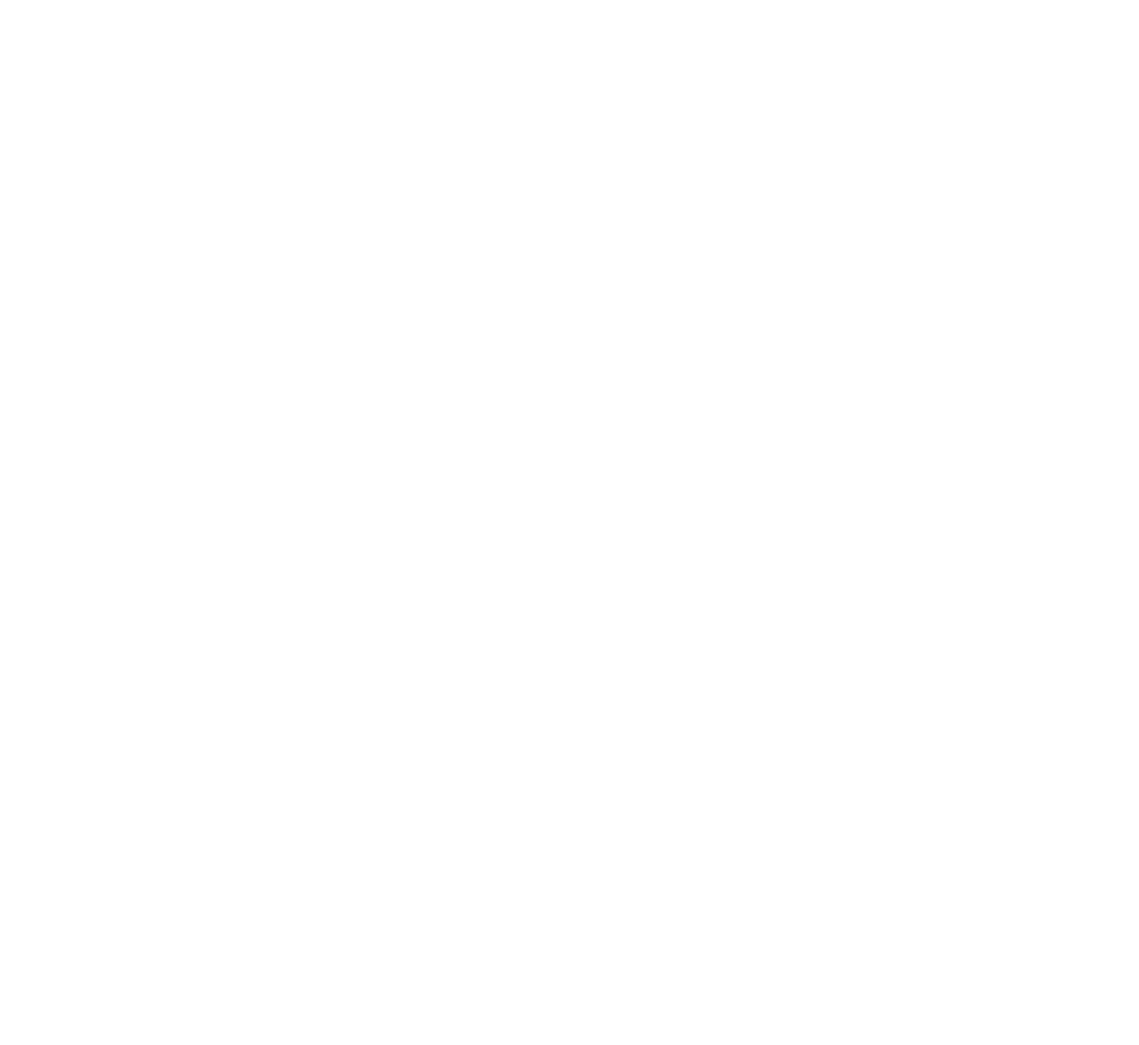
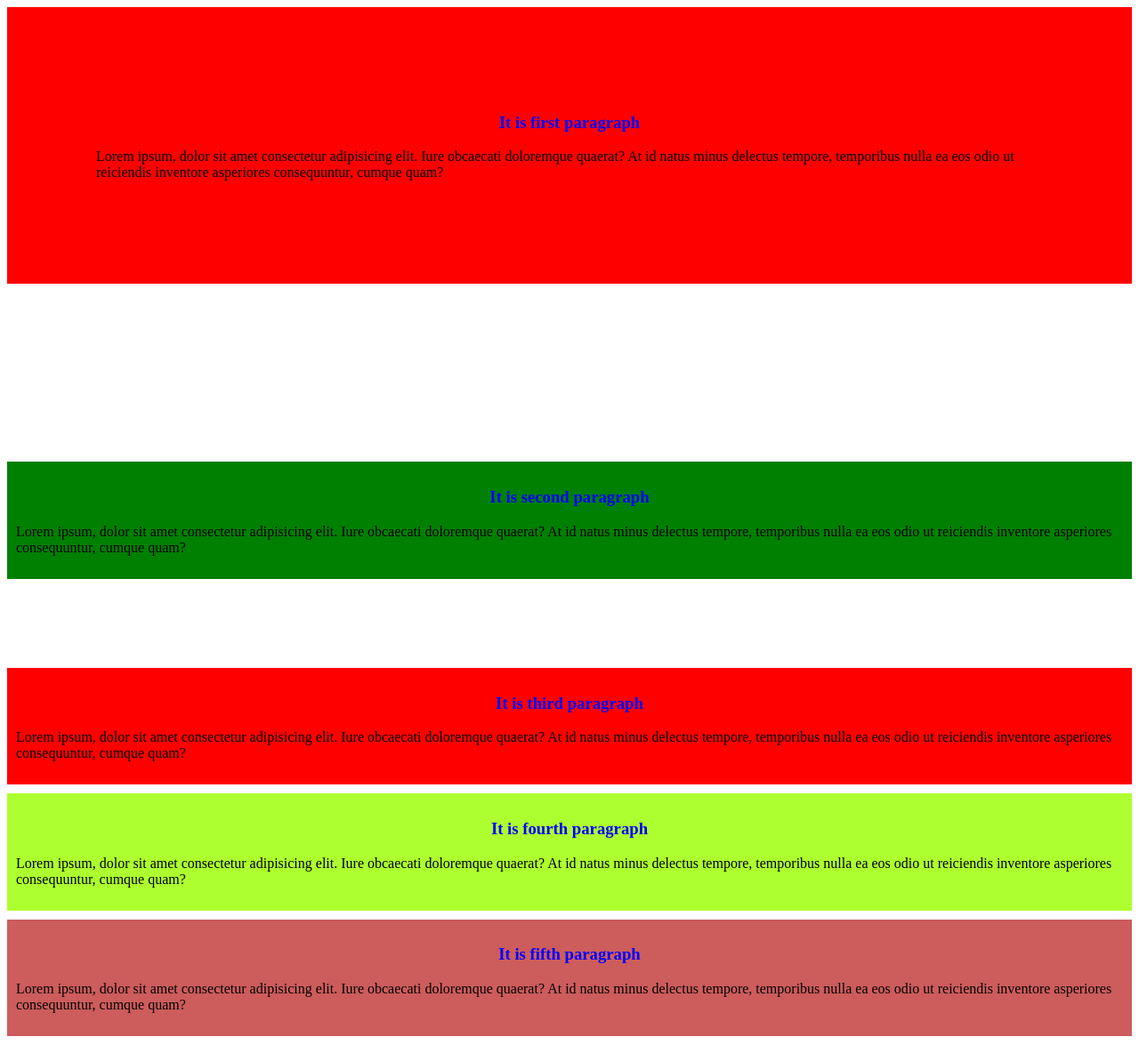
Before and after one commit to mus03/my-first-project, a plain HTML site: page index.html in a window 1280 px wide. Shown: the whole page at 89% size. Before the commit the page ends 800 px from the top, so only its background shows below. Drawn offline with Linux system fonts and the light colour scheme.

Commit message:
adding css

```diff
--- a/index.html
+++ b/index.html
@@ -4,6 +4,53 @@
     <meta charset="UTF-8" />
     <meta name="viewport" content="width=device-width, initial-scale=1.0" />
     <title>My first Project</title>
+    <link rel="stylesheet" href="\styles\style.css" />
   </head>
-  <body></body>
+  <body>
+    <div class="first">
+      <h3>It is first paragraph</h3>
+      <p>
+        Lorem ipsum, dolor sit amet consectetur adipisicing elit. Iure obcaecati
+        doloremque quaerat? At id natus minus delectus tempore, temporibus nulla
+        ea eos odio ut reiciendis inventore asperiores consequuntur, cumque
+        quam?
+      </p>
+    </div>
+    <div class="second">
+      <h3>It is second paragraph</h3>
+      <p>
+        Lorem ipsum, dolor sit amet consectetur adipisicing elit. Iure obcaecati
+        doloremque quaerat? At id natus minus delectus tempore, temporibus nulla
+        ea eos odio ut reiciendis inventore asperiores consequuntur, cumque
+        quam?
+      </p>
+    </div>
+    <div class="third">
+      <h3>It is third paragraph</h3>
+      <p>
+        Lorem ipsum, dolor sit amet consectetur adipisicing elit. Iure obcaecati
+        doloremque quaerat? At id natus minus delectus tempore, temporibus nulla
+        ea eos odio ut reiciendis inventore asperiores consequuntur, cumque
+        quam?
+      </p>
+    </div>
+    <div class="fourth">
+      <h3>It is fourth paragraph</h3>
+      <p>
+        Lorem ipsum, dolor sit amet consectetur adipisicing elit. Iure obcaecati
+        doloremque quaerat? At id natus minus delectus tempore, temporibus nulla
+        ea eos odio ut reiciendis inventore asperiores consequuntur, cumque
+        quam?
+      </p>
+    </div>
+    <div class="fifth">
+      <h3>It is fifth paragraph</h3>
+      <p>
+        Lorem ipsum, dolor sit amet consectetur adipisicing elit. Iure obcaecati
+        doloremque quaerat? At id natus minus delectus tempore, temporibus nulla
+        ea eos odio ut reiciendis inventore asperiores consequuntur, cumque
+        quam?
+      </p>
+    </div>
+  </body>
 </html>
--- /dev/null
+++ b/styles/style.css
@@ -0,0 +1,29 @@
+.first {
+  background-color: red;
+  margin-bottom: 200px;
+  padding: 100px;
+}
+.second {
+  background-color: green;
+  margin-bottom: 100px;
+  padding: 10px;
+}
+.third {
+  background-color: red;
+  margin-bottom: 10px;
+  padding: 10px;
+}
+.fourth {
+  background-color: greenyellow;
+  margin-bottom: 10px;
+  padding: 10px;
+}
+.fifth {
+  background-color: indianred;
+  margin-bottom: 10px;
+  padding: 10px;
+}
+h3 {
+  color: blue;
+  text-align: center;
+}
```
